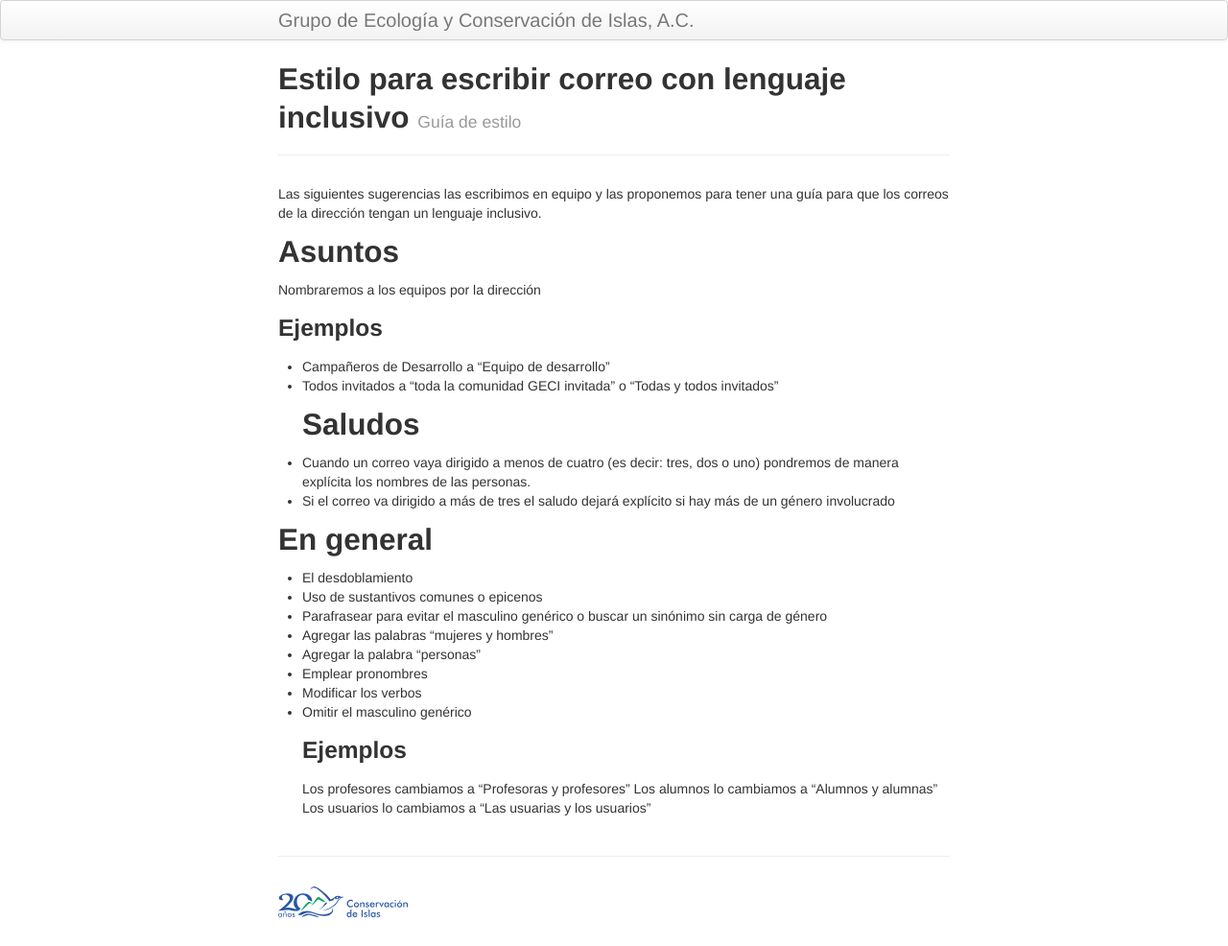
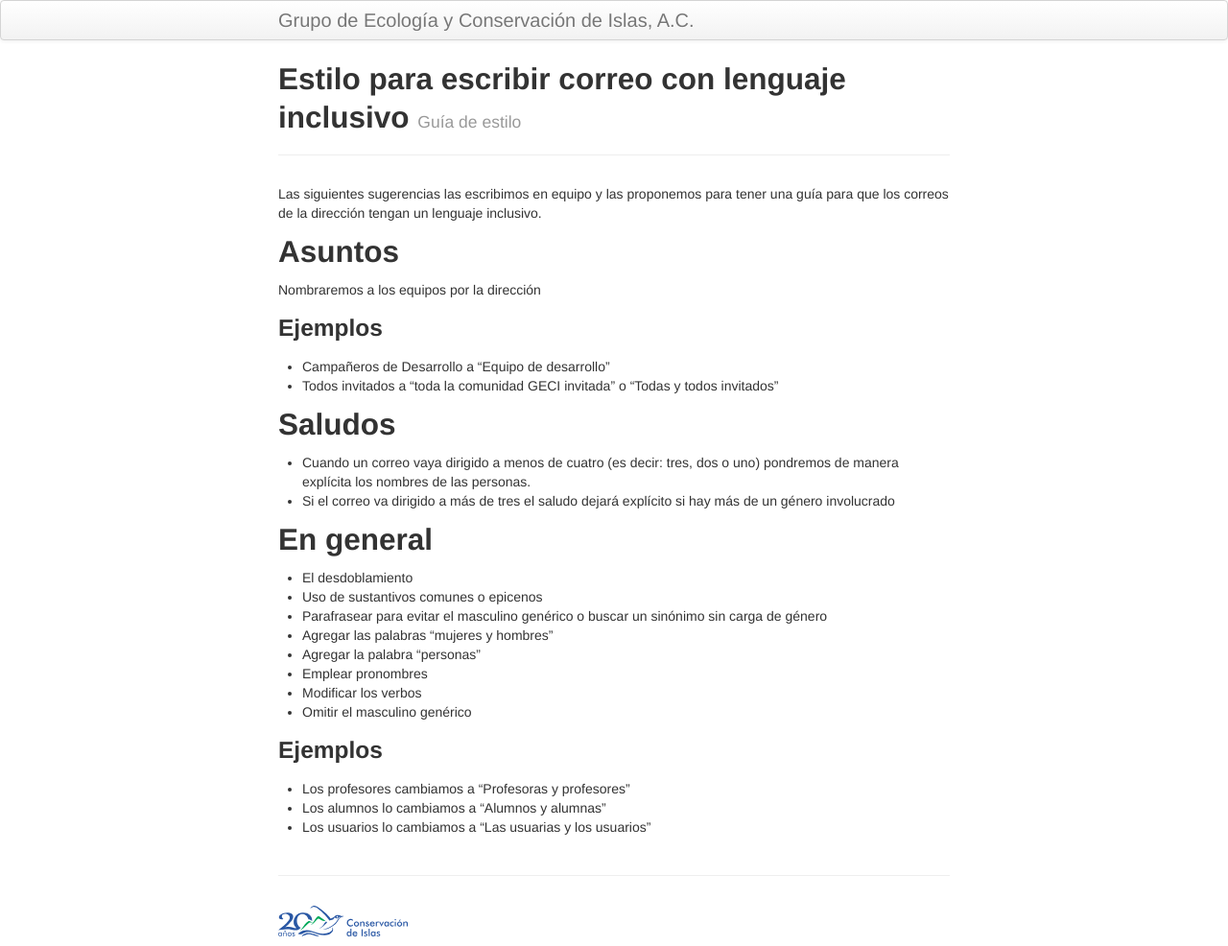
Before and after one commit to LizethMReyes/islasgeci.github.io, a Jekyll site: the page built from _guia_de_estilo/correos_con_lenguaje_inclusivo.md, in a window 1280 px wide. Shown: the whole page at 96% size. Built offline with Jekyll 4.4.1, drawn with Linux system fonts in a browser that asks for light colours.

Commit message:
Agrega saltos de línea antes y después de las listas y títulos

```diff
--- a/_guia_de_estilo/correos_con_lenguaje_inclusivo.md
+++ b/_guia_de_estilo/correos_con_lenguaje_inclusivo.md
@@ -4,21 +4,28 @@ title: Estilo para escribir correo con lenguaje inclusivo
 tagline: Guía de estilo
 description: Cómo escribimos correo para cuidar el leguaje inclusivo
 ---
+
 Las siguientes sugerencias las escribimos en equipo y las proponemos para tener una guía para que
 los correos de la dirección tengan un lenguaje inclusivo.
 
 ## Asuntos
+
 Nombraremos a los equipos por la dirección
+
 ### Ejemplos
+
 - Campañeros de Desarrollo a "Equipo de desarrollo"
 - Todos invitados a "toda la comunidad GECI invitada" o "Todas y todos invitados"
+
 ## Saludos
+
 - Cuando un correo vaya dirigido a menos de cuatro (es decir: tres, dos o uno) pondremos de manera
   explícita los nombres de las personas.
 - Si el correo va dirigido a más de tres el saludo dejará explícito si hay más de un género
   involucrado
 
 ## En general
+
 - El desdoblamiento
 - Uso de sustantivos comunes o epicenos
 - Parafrasear para evitar el masculino genérico o buscar un sinónimo sin carga de género
@@ -27,7 +34,9 @@ Nombraremos a los equipos por la dirección
 - Emplear pronombres
 - Modificar los verbos
 - Omitir el masculino genérico
+
 ### Ejemplos
-Los profesores cambiamos a "Profesoras y profesores"
-Los alumnos lo cambiamos a  "Alumnos y alumnas"
-Los usuarios lo cambiamos a "Las usuarias y los usuarios"
+
+- Los profesores cambiamos a "Profesoras y profesores"
+- Los alumnos lo cambiamos a  "Alumnos y alumnas"
+- Los usuarios lo cambiamos a "Las usuarias y los usuarios"
```
